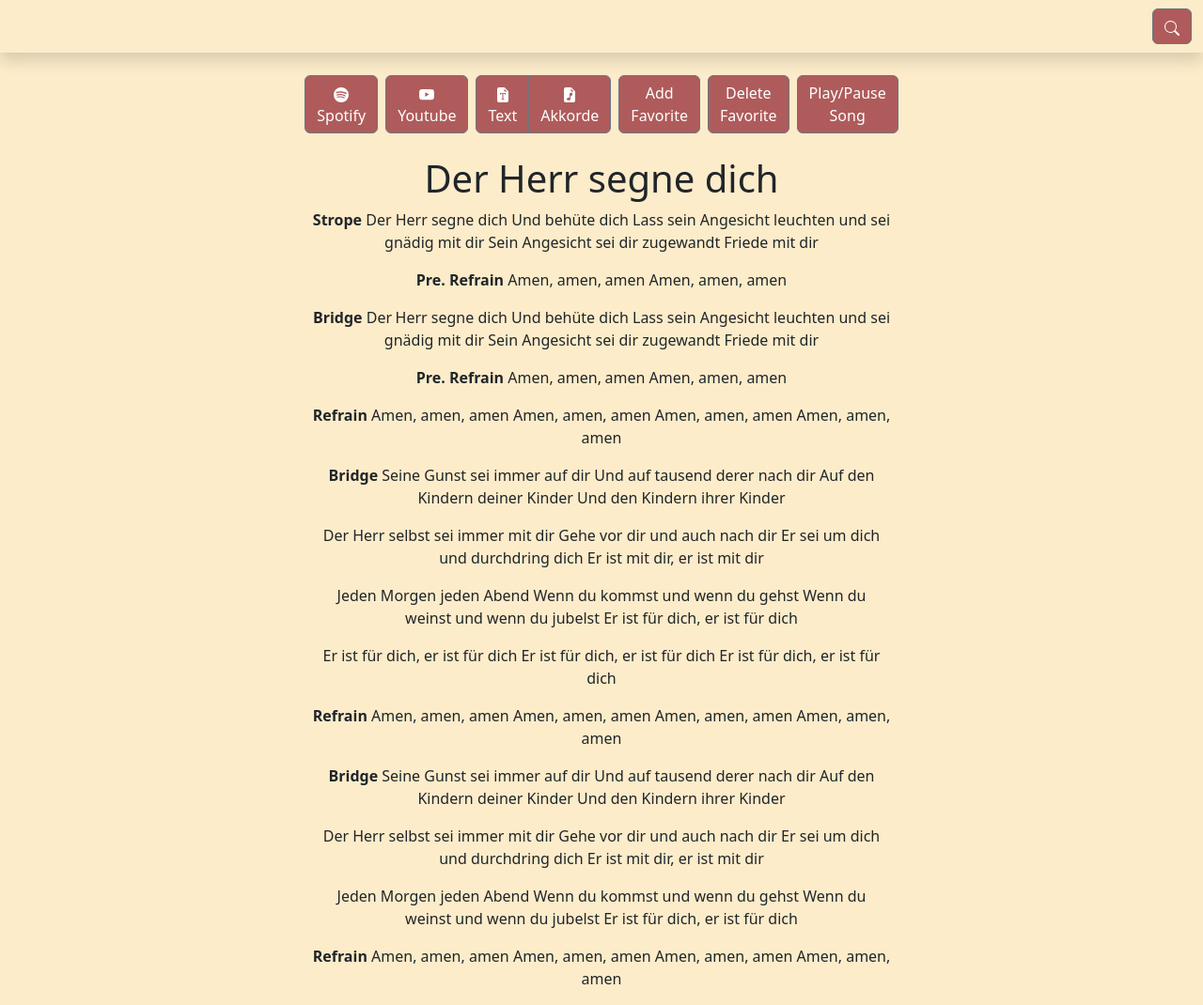
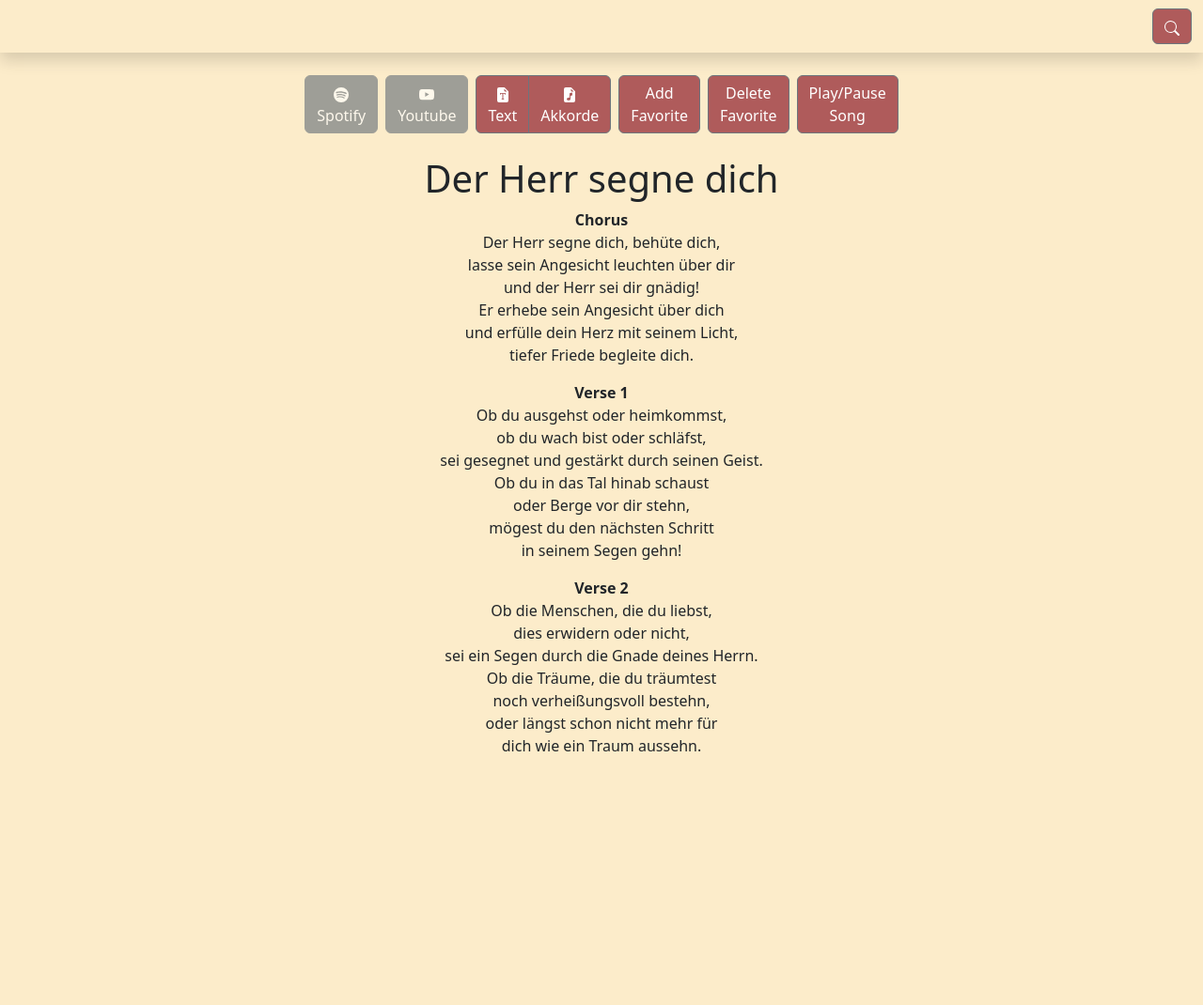
Before and after one commit to Elija-K/song-dist, a Jekyll site: the page built from songs/der-herr-segne-dich.md, in a window 1280 px wide and 1070 px high. Shown: the whole window at 94% size. Built offline with Jekyll 4.4.1, drawn with Linux system fonts in a browser that asks for light colours.

Commit message:
Changed the Song "Der Herr segne dich"

```diff
--- a/songs/der-herr-segne-dich.md
+++ b/songs/der-herr-segne-dich.md
@@ -1,83 +1,33 @@
 ---
 title: Der Herr segne dich
-interpret: Unbekannt
+interpret: Martin Pepper?
 akkorde: der-herr-segne-dich.pdf
-youtube: https://music.youtube.com/watch?v=Avl1wKoat4E
-spotify: https://open.spotify.com/intl-de/track/3hYokYd6VpXpmnuw5hvZlZ?si=7e9e7c5b3aa7418c
+youtube:
+spotify:
 ---
 
-**Strope**
-Der Herr segne dich
-Und behüte dich
-Lass sein Angesicht leuchten und sei gnädig mit dir
-Sein Angesicht sei dir zugewandt
-Friede mit dir
+**Chorus**
+Der Herr segne dich, behüte dich,
+lasse sein Angesicht leuchten über dir
+und der Herr sei dir gnädig!
+Er erhebe sein Angesicht über dich
+und erfülle dein Herz mit seinem Licht,
+tiefer Friede begleite dich.
 
-**Pre. Refrain**
-Amen, amen, amen
-Amen, amen, amen
+**Verse 1**
+Ob du ausgehst oder heimkommst,
+ob du wach bist oder schläfst,
+sei gesegnet und gestärkt durch seinen Geist.
+Ob du in das Tal hinab schaust
+oder Berge vor dir stehn,
+mögest du den nächsten Schritt
+in seinem Segen gehn!
 
-**Bridge**
-Der Herr segne dich
-Und behüte dich
-Lass sein Angesicht leuchten und sei gnädig mit dir
-Sein Angesicht sei dir zugewandt
-Friede mit dir
-
-**Pre. Refrain**
-Amen, amen, amen
-Amen, amen, amen
-
-**Refrain**
-Amen, amen, amen
-Amen, amen, amen
-Amen, amen, amen
-Amen, amen, amen
-
-**Bridge**
-Seine Gunst sei immer auf dir
-Und auf tausend derer nach dir
-Auf den Kindern deiner Kinder
-Und den Kindern ihrer Kinder
-
-Der Herr selbst sei immer mit dir
-Gehe vor dir und auch nach dir
-Er sei um dich und durchdring dich
-Er ist mit dir, er ist mit dir
-
-Jeden Morgen jeden Abend
-Wenn du kommst und wenn du gehst
-Wenn du weinst und wenn du jubelst
-Er ist für dich, er ist für dich
-
-Er ist für dich, er ist für dich
-Er ist für dich, er ist für dich
-Er ist für dich, er ist für dich
-
-**Refrain**
-Amen, amen, amen
-Amen, amen, amen
-Amen, amen, amen
-Amen, amen, amen
-
-**Bridge**
-Seine Gunst sei immer auf dir
-Und auf tausend derer nach dir
-Auf den Kindern deiner Kinder
-Und den Kindern ihrer Kinder
-
-Der Herr selbst sei immer mit dir
-Gehe vor dir und auch nach dir
-Er sei um dich und durchdring dich
-Er ist mit dir, er ist mit dir
-
-Jeden Morgen jeden Abend
-Wenn du kommst und wenn du gehst
-Wenn du weinst und wenn du jubelst
-Er ist für dich, er ist für dich
-
-**Refrain**
-Amen, amen, amen
-Amen, amen, amen
-Amen, amen, amen
-Amen, amen, amen
+**Verse 2**
+Ob die Menschen, die du liebst,
+dies erwidern oder nicht,
+sei ein Segen durch die Gnade deines Herrn.
+Ob die Träume, die du träumtest
+noch verheißungsvoll bestehn,
+oder längst schon nicht mehr für
+dich wie ein Traum aussehn.
```
Also changed, not shown: TODO.md (+2 -2 lines), 1 other file.
